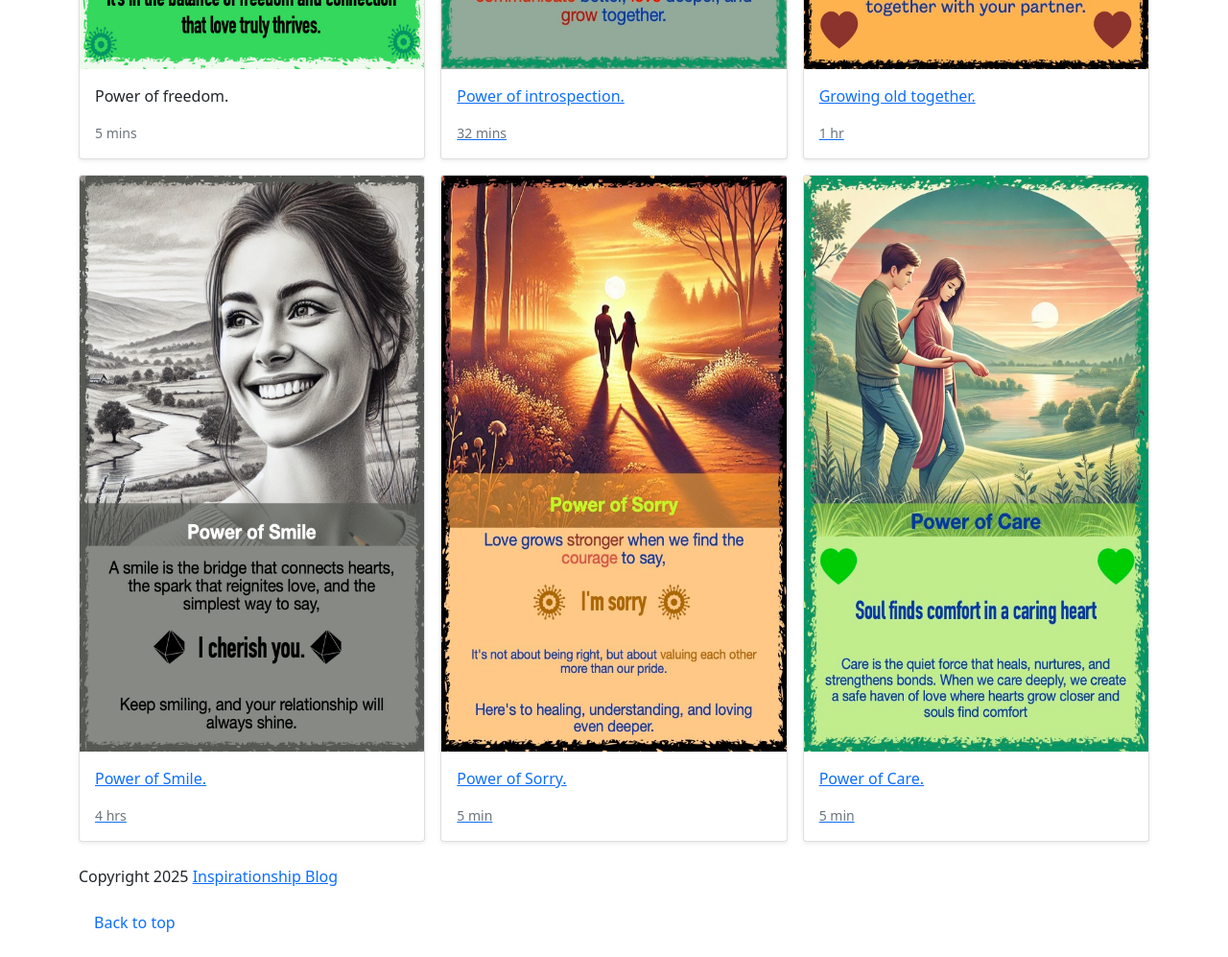
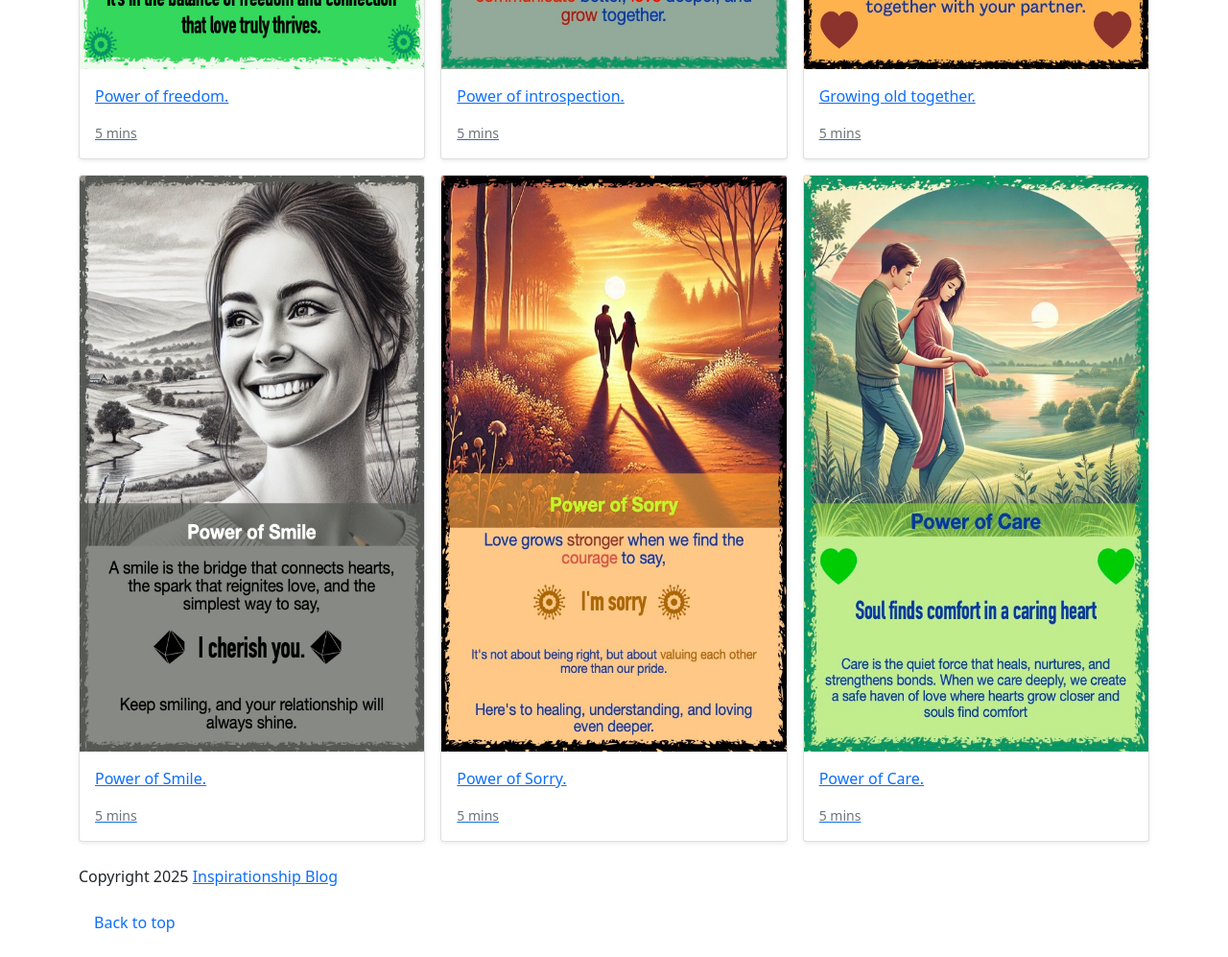
Before and after one commit to truecube/inspirationship, a plain HTML site: page index.html in a window 1280 px wide. Shown: the part 1340-2337 px from the top of the page at 96% size. Drawn offline with nearby package versions, Linux system fonts and the light colour scheme.

Commit message:
update index

```diff
--- a/index.html
+++ b/index.html
@@ -72,6 +72,7 @@
     <div class="container my-4">
       <div class="row row-cols-1 row-cols-sm-2 row-cols-md-3 g-3">
         <div class="col">
+          <a href="freedom.html">
             <div class="card shadow-sm">
               <img src="images/freedo.jpg" class="bd-placeholder-img card-img-top" width="100%" height="600">
               <div class="card-body">
@@ -84,6 +85,7 @@
                 </div>
               </div>
             </div>
+          </a>
         </div>
 
         <div class="col">
@@ -97,7 +99,7 @@
                     <button type="button" class="btn btn-sm btn-outline-secondry">View</button>
                     <button type="button" class="btn btn-sm btn-outline-secondry">Edit</button>
                   </div> -->
-                  <small class="text-muted">32 mins</small>
+                  <small class="text-muted">5 mins</small>
                 </div>
               </div>
             </div>
@@ -111,7 +113,7 @@
               <div class="card-body">
                 <p class="card-text">Growing old together.</p>
                 <div class="d-flex justify-content-between align-items-center">
-                  <small class="text-muted">1 hr</small>
+                  <small class="text-muted">5 mins</small>
                 </div>
               </div>
             </div>
@@ -125,7 +127,7 @@
                     <div class="card-body">
                     <p class="card-text">Power of Smile.</p>
                     <div class="d-flex justify-content-between align-items-center">
-                        <small class="text-muted">4 hrs</small>
+                        <small class="text-muted">5 mins</small>
                     </div>
                     </div>
                 </div>
@@ -139,7 +141,7 @@
                     <div class="card-body">
                     <p class="card-text">Power of Sorry.</p>
                     <div class="d-flex justify-content-between align-items-center">
-                        <small class="text-muted">5 min</small>
+                        <small class="text-muted">5 mins</small>
                     </div>
                     </div>
                 </div>
@@ -153,7 +155,7 @@
                     <div class="card-body">
                     <p class="card-text">Power of Care.</p>
                     <div class="d-flex justify-content-between align-items-center">
-                        <small class="text-muted">5 min</small>
+                        <small class="text-muted">5 mins</small>
                     </div>
                     </div>
                 </div>
```
Lines whose indentation alone changed are shown as unchanged.
